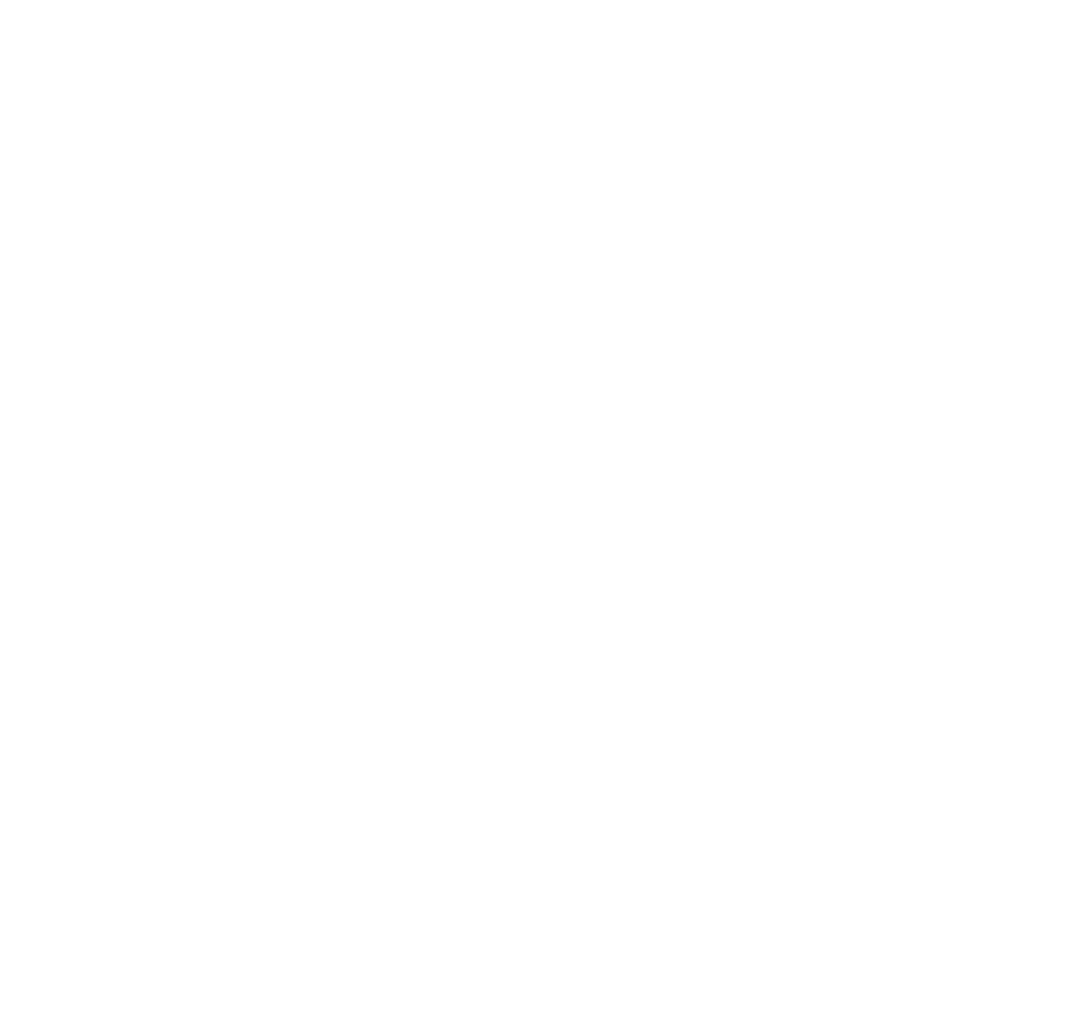
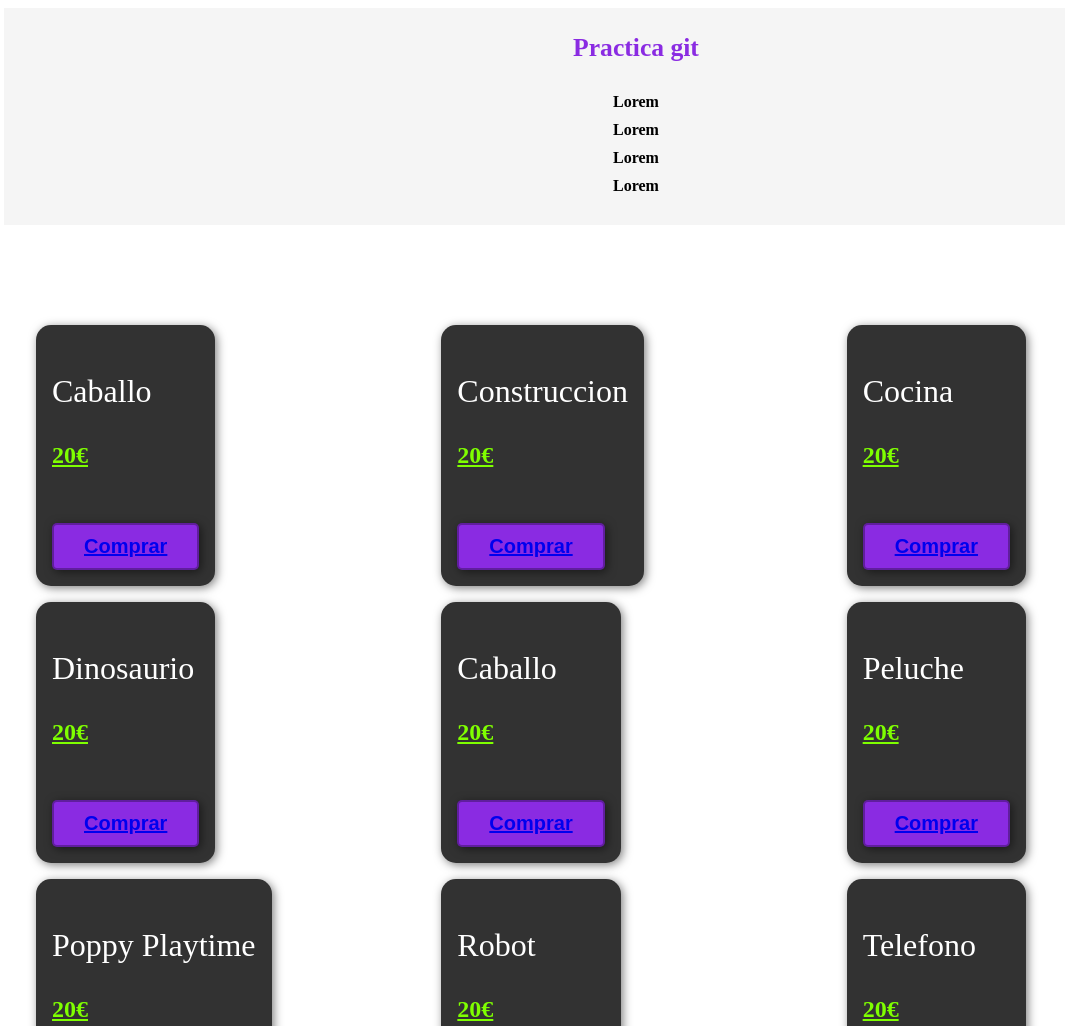
Before and after one commit to Victorhuevero97/20-01-2023, a plain HTML site: page index.html in a window 1280 px wide. Shown: the top 1026 px of the page, without its empty margins (4-1069 px from the left). Before the commit the page ends 800 px from the top, so only its background shows below. Drawn offline with Linux system fonts and the light colour scheme.

Commit message:
Completado el index y sus estilos

```diff
--- a/index.html
+++ b/index.html
@@ -4,9 +4,97 @@
     <meta charset="UTF-8">
     <meta http-equiv="X-UA-Compatible" content="IE=edge">
     <meta name="viewport" content="width=device-width, initial-scale=1.0">
+    <link rel="stylesheet" href="styles.css">
     <title>Document</title>
 </head>
 <body>
+    <header>
+        <div class="container">
+            <p class="logo">Practica git</p>
+            <nav>
+                <a href="">Lorem</a>
+                <a href="">Lorem</a>
+                <a href="">Lorem</a>
+                <a href="">Lorem</a>
+            </nav>
+        </div>
+    </header>
 
+    <main class="main-tienda">
+        <div class="productos">
+            <div class="prod">
+
+                <p class="nombre-prod">Caballo</p>
+                <p class="precio-prod">20€</p>
+                <button  class="compra-top"><a class="btn-compra" href="producto.html">Comprar</a></button>
+
+
+            </div>
+            <div class="prod">
+
+                <p class="nombre-prod">Construccion</p>
+                <p class="precio-prod">20€</p>
+                <button  class="compra-top"><a class="btn-compra" href="producto.html">Comprar</a></button>
+
+
+            </div>
+            <div class="prod">
+
+                <p class="nombre-prod">Cocina</p>
+                <p class="precio-prod">20€</p>
+                <button  class="compra-top"><a class="btn-compra" href="producto.html">Comprar</a></button>
+
+
+            </div>
+            <div class="prod">
+
+                <p class="nombre-prod">Dinosaurio</p>
+                <p class="precio-prod">20€</p>
+                <button  class="compra-top"><a class="btn-compra" href="producto.html">Comprar</a></button>
+
+
+            </div>
+            <div class="prod">
+
+                <p class="nombre-prod">Caballo</p>
+                <p class="precio-prod">20€</p>
+                <button  class="compra-top"><a class="btn-compra" href="producto.html">Comprar</a></button>
+
+
+            </div>
+            <div class="prod">
+
+                <p class="nombre-prod">Peluche</p>
+                <p class="precio-prod">20€</p>
+                <button  class="compra-top"><a class="btn-compra" href="producto.html">Comprar</a></button>
+
+
+            </div>
+            <div class="prod">
+
+                <p class="nombre-prod">Poppy Playtime</p>
+                <p class="precio-prod">20€</p>
+                <button  class="compra-top"><a class="btn-compra" href="producto.html">Comprar</a></button>
+
+
+            </div>
+            <div class="prod">
+
+                <p class="nombre-prod">Robot</p>
+                <p class="precio-prod">20€</p>
+                <button  class="compra-top"><a class="btn-compra" href="producto.html">Comprar</a></button>
+
+
+            </div>
+            <div class="prod">
+
+                <p class="nombre-prod">Telefono</p>
+                <p class="precio-prod">20€</p>
+                <button  class="compra-top"><a class="btn-compra" href="producto.html">Comprar</a></button>
+
+
+            </div>
+        </div>
+    </main>
 </body>
 </html>
--- a/styles.css
+++ b/styles.css
@@ -0,0 +1,109 @@
+header{
+    background-color: rgb(245,245,245);
+
+}
+
+header .logo{
+    margin: 0;
+    padding: 25px 30px;
+    font-weight: bold;
+    color: blueviolet;
+    font-size: 1.6em;
+}
+
+header .container{
+    display: flex;
+    flex-direction: column;
+    align-items: center;
+}
+
+header nav{
+    display: flex;
+    flex-direction: column;
+    text-align: center;
+    padding-bottom: 25px;
+}
+
+header a{
+    padding: 5px 12px;
+    text-decoration: none;
+    font-weight: bold;
+    color: black;
+}
+
+header a:hover{
+    color: blueviolet;
+}
+
+.prod {
+    color: white;
+    padding: 1rem;
+    width:fit-content;
+    height:fit-content;
+    background-color: rgba(50, 50, 50, 1);
+    box-shadow: 2px 2px 10px rgba(0,0,0,0.5);
+    border-radius: 15px;
+  }
+  .precio-prod{
+    font-weight: 700;
+    font-size: x-large;
+    text-decoration: underline;
+    color: chartreuse;
+  }
+  .nombre-prod{
+    font-size: xx-large;
+  }
+
+  .cont-prod{
+    display: block;
+    margin-left: auto;
+    margin-right: auto;
+    width: 35%;
+  }
+  .precio-prod{
+    font-weight: 700;
+    font-size: x-large;
+    text-decoration: underline;
+    color: chartreuse;
+  }
+  .nombre-prod{
+    font-size: xx-large;
+  }
+  .cont-prod>p{
+    margin:10px;
+  }
+
+ .productos{
+    max-width: 1200px;
+    margin: 0 auto;
+    display: grid;
+    gap: 1rem;
+ }
+
+ .prod>button{
+    margin-top: 30px;
+ }
+
+ .main-tienda{
+    padding-top: 100px;
+    padding-bottom: 50px;
+ }
+ .main-tienda>h1,h2{
+    text-align: center;
+    margin-bottom: 50px;
+ }
+
+ button{
+    font-size: 1.25em;
+    font-weight: bold;
+    padding: 10px 30px;
+    border-radius: 5px;
+    border: 2px solid rgba(0,0,0,0.3);
+    box-shadow: 2px 2px 10px rgba(0,0,0,0.5);
+    color: white;
+    background-color: blueviolet;
+}
+
+@media (min-width: 900px) {
+    .productos { grid-template-columns: repeat(3, 1fr); }
+  }
```
